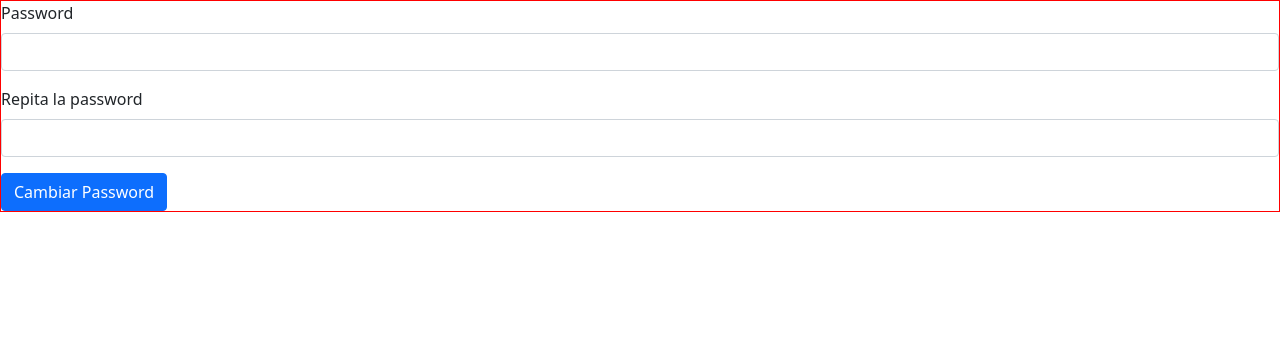
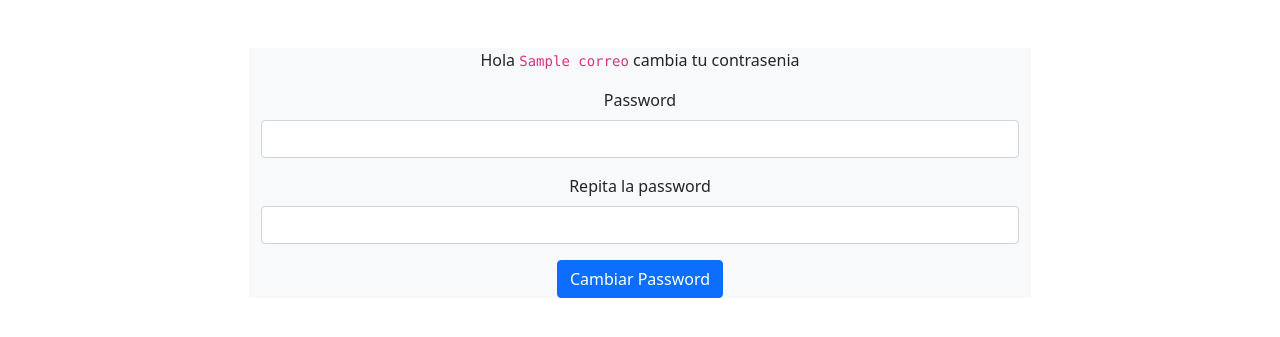
Before and after one commit to Catfish30/BackendG9, a Flask app: template templates/change_password.jinja in a window 1280 px wide. Shown: the part 56-393 px from the top of the page. Run offline with Flask 2, Linux system fonts and the light colour scheme; the template is opened without the code that fills it: most values are stand-ins (such as "Sample title", 1, 10 or a date in 2020).

Commit message:
chore: static change_password.js

```diff
--- a/app.py
+++ b/app.py
@@ -2,7 +2,7 @@ from flask import Flask, current_app, render_template, request
 from flask_restful import Api
 from config.conexion_bd import base_de_datos
 # from models.Tarea import TareaModel
-# from models.Usuario import UsuarioModel
+from models.Usuario import UsuarioModel
 from controllers.Usuario import RegistroController, LoginController,UsuarioController, ResetearPasswordController
 from controllers.Tarea import TareasController
 from flask_jwt import JWT
@@ -13,6 +13,9 @@ from os import environ
 from config.configuracion_jwt import manejo_error_JWT
 from cryptography.fernet import Fernet
 from json import loads
+from bcrypt import hashpw, gensalt
+from utils.patrones import PATRON_PASSWORD
+from re import search
 
 load_dotenv()
 
@@ -98,7 +101,8 @@ def cambiar_password():
             fecha_actual = datetime.utcnow()
             if fecha_actual < fecha_caducidad:
                 print('todavia hay tiempo')
-                return render_template('change_password.jinja')
+                print(resultado)
+                return render_template('change_password.jinja', correo=resultado['correo'])
             else:
                 print('ya no hay tiempo')
                 raise Exception('ya no hay tiempo')
@@ -108,9 +112,39 @@ def cambiar_password():
         except:
             return render_template('bad_token.jinja')
     elif request.method == 'POST':
-        return{
-            "message":"Se cambio la contrasenia exitosamente"
-        }
+        print(request.get_json())
+
+        email = request.get_json().get('email')
+        password = request.get_json().get('password')
+
+        usuario = base_de_datos.session.query(UsuarioModel).filter(UsuarioModel.usuarioCorreo == email).first()
+
+        if usuario is None:
+            return{
+                "message":"Usuario no existe"
+            },400
+
+        if search(PATRON_PASSWORD, password) is None:
+            return{
+                "message":"Password invalido, usar minimo 6 caracteres, usar mayusculas numeros y caracteres especiales"
+            },400
+
+        password_bytes = bytes(password,'utf-8')
+        nuevaPwd = hashpw(password_bytes,gensalt()).decode('utf-8')
+
+        try:
+
+            base_de_datos.session.query(UsuarioModel).filter(UsuarioModel.usuarioId == usuario.usuarioId).update({'usuarioPassword': nuevaPwd})
+            base_de_datos.session.commit()
+
+            return{
+                "message":"Se cambio la contrasenia exitosamente"
+            }
+        except Exception as e:
+            print(e)
+            return{
+                "message": "Hubo un error al actualizar el usuario"
+            },400
 
 
 # RUTAS
--- a/controllers/Usuario.py
+++ b/controllers/Usuario.py
@@ -10,9 +10,8 @@ from os import environ
 from datetime import datetime, timedelta
 from json import dumps
 from config.enviar_correo import enviarCorreo
+from utils.patrones import PATRON_CORREO, PATRON_PASSWORD
 
-PATRON_CORREO = r'\w+[@]\w+[.]\w{2,3}'
-PATRON_PASSWORD = r'(?=.*[a-z])(?=.*[A-Z])(?=.*\d)(?=.*[@$!%*#&?])[A-Za-z\d@$!%*#&?]{6,}'
 
 class RegistroController(Resource):
     serializador = reqparse.RequestParser(bundle_errors=True)
--- a/static/change_password.js
+++ b/static/change_password.js
@@ -1,6 +1,8 @@
 const pwd1 = document.getElementById("pwd1");
 const pwd2 = document.getElementById("pwd2");
 const btnEnviar = document.getElementById("btn-enviar");
+const correo = document.getElementById("correo")
+const formulario = document.getElementById("form-pwd")
 
 btnEnviar.onclick = async (e) => {
   if (pwd1.value !== pwd2.value) {
@@ -10,12 +12,28 @@ btnEnviar.onclick = async (e) => {
 
   const respuesta = await fetch("/change-password", {
     method: "POST",
+    headers:{
+        "Content-Type":"application/json"
+    },
     body: JSON.stringify({
-      email: "",
-      password: pwd1,
+      email: correo.innerText,
+      password: pwd1.value,
     }),
   });
 
   const json = await respuesta.json();
+//   console.log(respuesta.status)
   console.log(json);
+  if(respuesta.status === 400){
+      swal({
+          title:json.message,
+          icon:"error"
+      });
+  }else{
+    swal({
+        title:json.message,
+        icon:"success"
+    })
+    formulario.remove()
+  }
 };
--- a/templates/bad_token.jinja
+++ b/templates/bad_token.jinja
@@ -1,8 +1,9 @@
 
 {% extends 'base.jinja' %} {% block informacion %}
-<div class="row bg-dark" style="display: flex; justify-content: center">
+<div class="row bg-light mt-5" style="display: flex; justify-content: center">
   <div class="bg-light text-center" style="width: 60%">
     <p>Token incorrecta 😢</p>
   </div>
 </div>
 {% endblock %}
+{% block titulo %} Error 😣 {% endblock %}
--- a/templates/base.jinja
+++ b/templates/base.jinja
@@ -5,7 +5,7 @@
     <meta http-equiv="X-UA-Compatible" content="IE=edge">
     <meta name="viewport" content="width=device-width, initial-scale=1.0">
     <link href="https://cdn.jsdelivr.net/npm/bootstrap@5.1.1/dist/css/bootstrap.min.css" rel="stylesheet" integrity="sha384-F3w7mX95PdgyTmZZMECAngseQB83DfGTowi0iMjiWaeVhAn4FJkqJByhZMI3AhiU" crossorigin="anonymous">
-    <title>Pagina Inicio</title>
+    <title>{% block titulo %} {% endblock %} | Tareas Flask</title>
 </head>
 <body>
 
@@ -45,11 +45,12 @@
           </div>
         </div>
       </nav>
-      <div style="border: 1px solid red;">
+      <!-- <div style="border: 1px solid red;"> -->
         {% block informacion %}{% endblock %}
-      </div>
+      <!-- </div> -->
 
 
+    <script src="https://unpkg.com/sweetalert/dist/sweetalert.min.js"></script>
     <script src="https://cdn.jsdelivr.net/npm/bootstrap@5.1.1/dist/js/bootstrap.bundle.min.js" integrity="sha384-/bQdsTh/da6pkI1MST/rWKFNjaCP5gBSY4sEBT38Q/9RBh9AH40zEOg7Hlq2THRZ" crossorigin="anonymous"></script>
 </body>
 </html>
--- a/templates/change_password.jinja
+++ b/templates/change_password.jinja
@@ -1,6 +1,10 @@
 {% extends "base.jinja" %}
 {% block informacion %}
-    <form>
+<div class="row bg-ligth mt-5" style="display: flex; justify-content: center">
+    <div class="bg-light text-center" style="width: 60%">
+
+        <p> Hola <code id="correo">{{ correo }}</code> cambia tu contrasenia </p>
+        <form id="form-pwd">
             <div class="mb-3">
                 <label for="pwd1" class="form-label">Password</label>
                 <input type="password" class="form-control" id="pwd1" />
@@ -11,5 +15,9 @@
             </div>
             <button type="button" class="btn btn-primary" id="btn-enviar">Cambiar Password</button>
         </form>
+
+    </div>
+</div>
     <script src="{{ url_for('static', filename='change_password.js') }}"></script>
 {% endblock %}
+{% block titulo %} Cambio Contrasenia 🔑 {% endblock %}
--- /dev/null
+++ b/utils/patrones.py
@@ -0,0 +1,2 @@
+PATRON_CORREO = r'\w+[@]\w+[.]\w{2,3}'
+PATRON_PASSWORD = r'(?=.*[a-z])(?=.*[A-Z])(?=.*\d)(?=.*[@$!%*#&?])[A-Za-z\d@$!%*#&?]{6,}'
```
Lines whose indentation alone changed are shown as unchanged.
